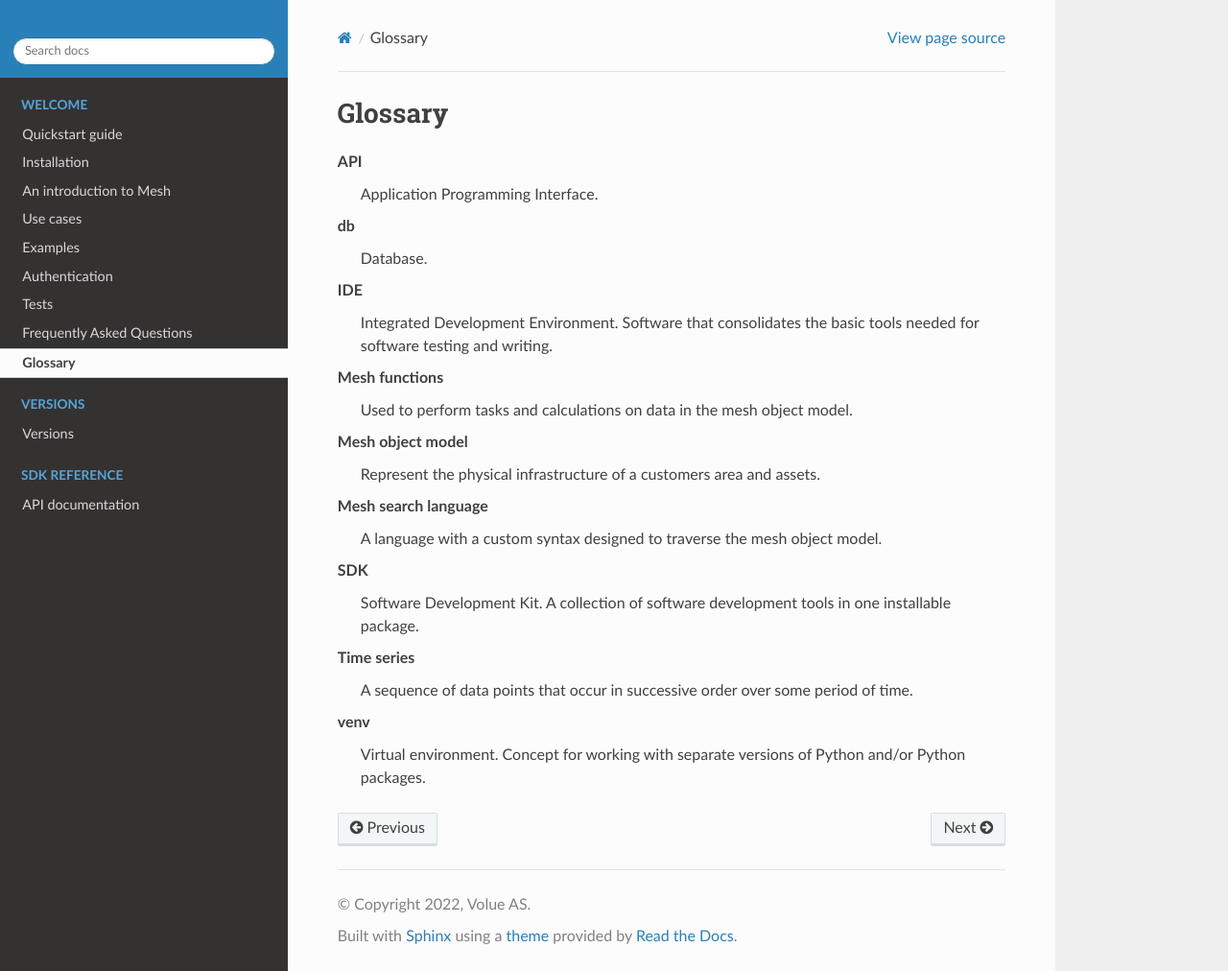
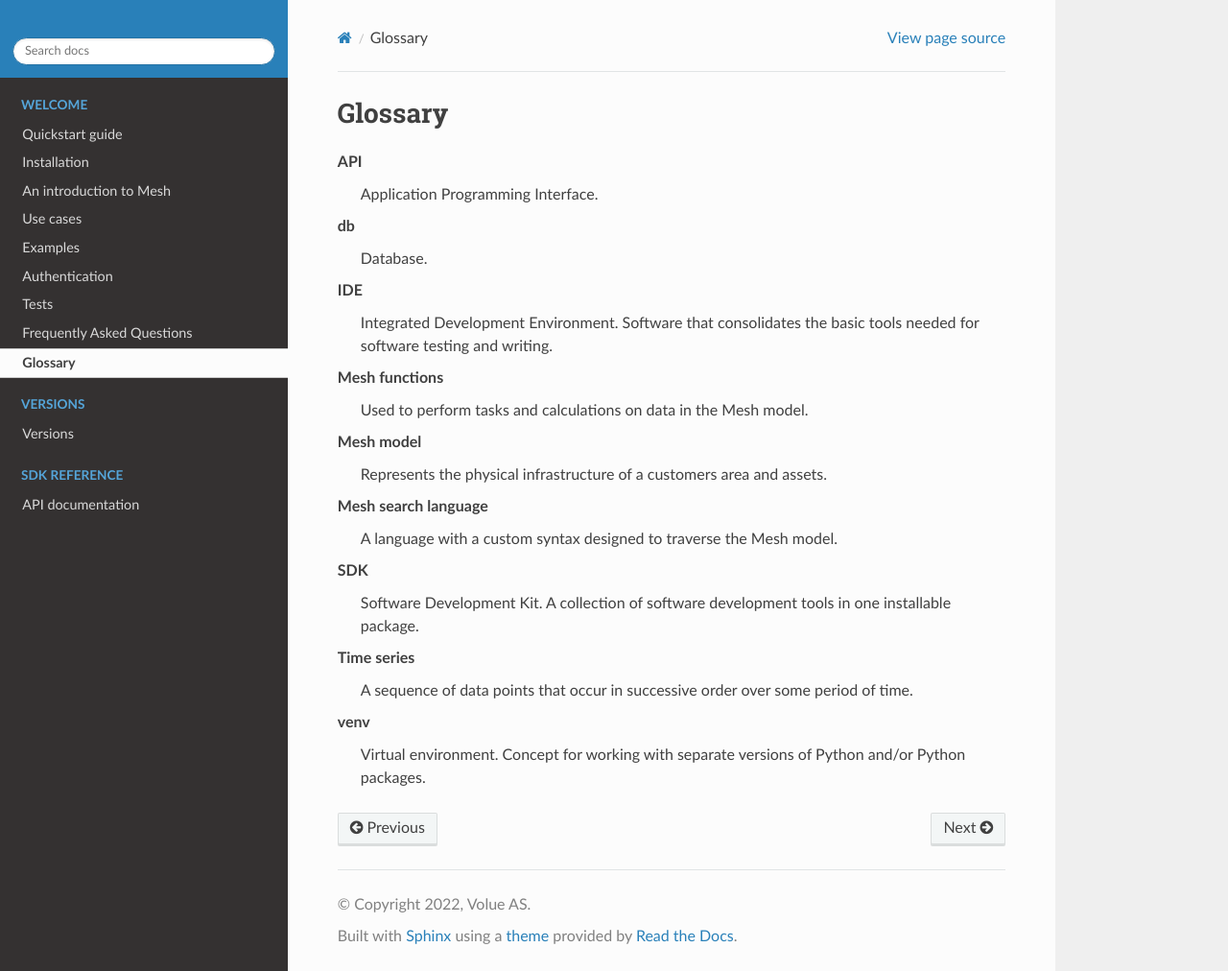
Before and after one commit to Volue-Public/energy-mesh-python, a Sphinx documentation site: the page built from docs/source/glossary.rst, in a window 1280 px wide and 1012 px high. Shown: the whole window at 96% size. Built offline with Sphinx 7.4.7 and the Read the Docs theme 2.0.0, drawn with Linux system fonts in a browser that asks for light colours.

Commit message:
Rename "Mesh object model" to "Mesh model"

```diff
--- a/docs/source/glossary.rst
+++ b/docs/source/glossary.rst
@@ -13,13 +13,13 @@
         Integrated Development Environment. Software that consolidates the basic tools needed for software testing and writing.
 
     Mesh functions
-        Used to perform tasks and calculations on data in the mesh object model.
+        Used to perform tasks and calculations on data in the Mesh model.
 
-    Mesh object model
-        Represent the physical infrastructure of a customers area and assets.
+    Mesh model
+        Represents the physical infrastructure of a customers area and assets.
 
     Mesh search language
-        A language with a custom syntax designed to traverse the mesh object model.
+        A language with a custom syntax designed to traverse the Mesh model.
 
     SDK
         Software Development Kit. A collection of software development tools in one installable package.
--- a/docs/source/mesh_session.rst
+++ b/docs/source/mesh_session.rst
@@ -5,7 +5,7 @@
 
 A Mesh server will normally have many separate sessions open at any given time. Using the Python API is just on way of working with sessions. A session should be created and closed after finishing work.
 
-When a session has been created the user can interact with the Mesh object model, search for and retrieve data (like time series or information about object) and perform calculations using :doc:`functions <mesh_functions>` among other things.
+When a session has been created the user can interact with the Mesh model, search for and retrieve data (like time series or information about object) and perform calculations using :doc:`functions <mesh_functions>` among other things.
 
 If the connection is lost it is possible to reconnect to the server and attach to a open session using a session identifier. If a user does not close a session manually it will time out and will be closed after a specific time, but this might steal resources and should be avoided.
 
```
Also changed, not shown: 3 other files.
